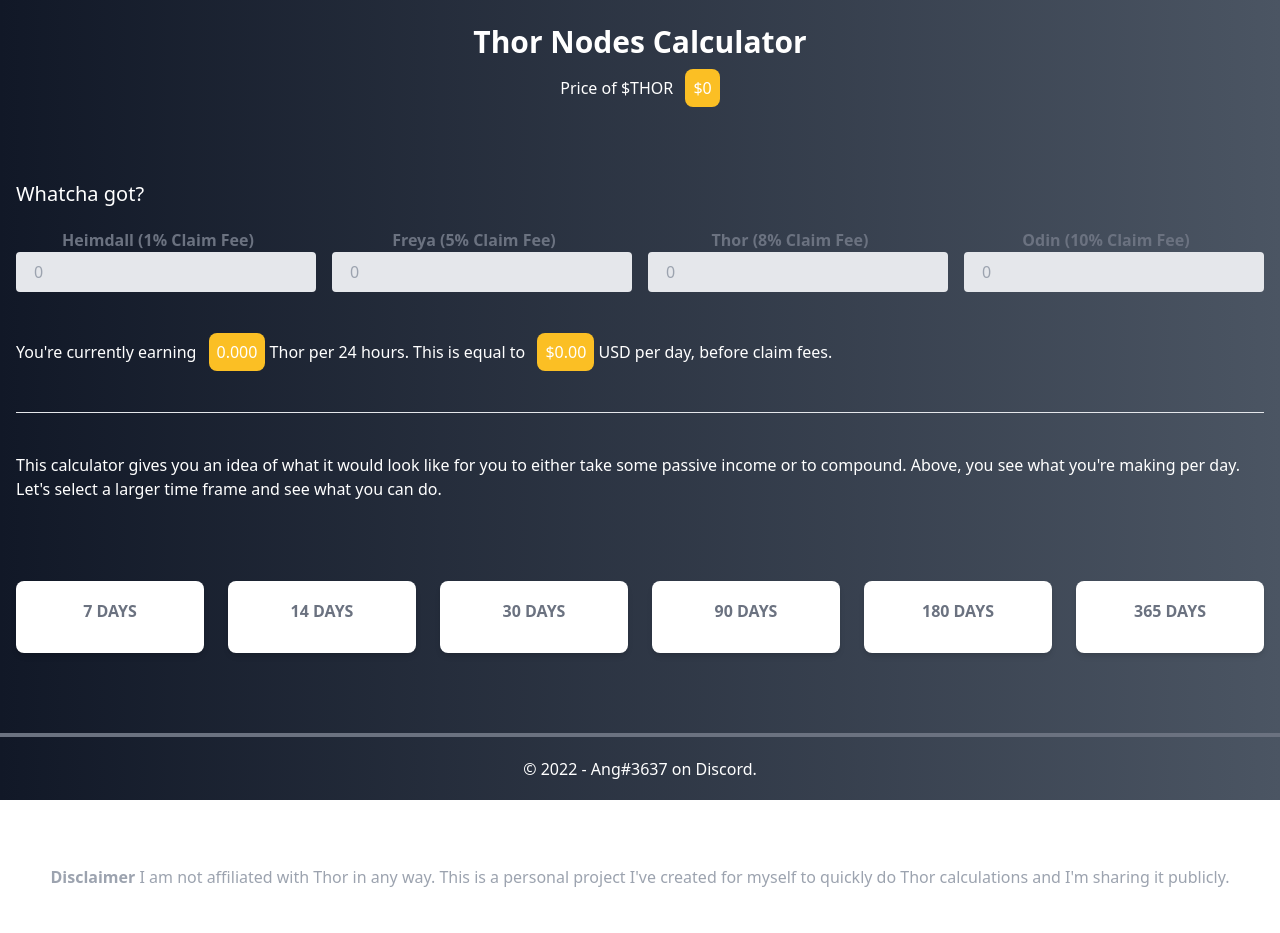
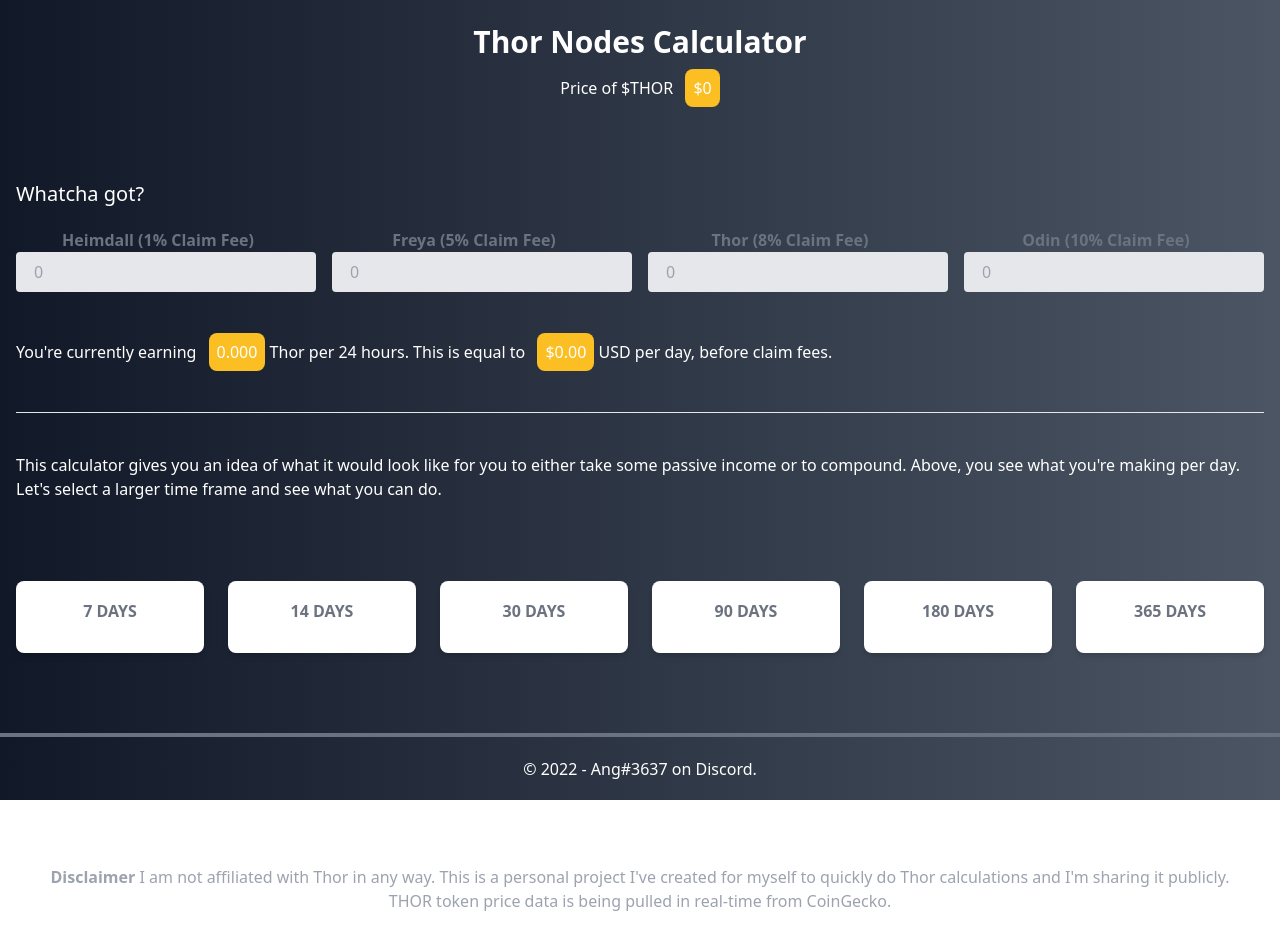
Before and after one commit to angelo-marasa/thor-calculator, a React (Create React App) app: page / in a window 1280 px wide. Before the commit the page ends 909 px from the top, so only its background shows below. Built offline with nearby package versions, Linux system fonts and the light colour scheme; no server answers.

Commit message:
Added coin disclaimer

```diff
--- a/src/components/Footer.js
+++ b/src/components/Footer.js
@@ -27,6 +27,7 @@
                 </CopyToClipboard>
             </p>
             <p className="text-gray-400 text-center"><span className="font-bold">Disclaimer</span> I am not affiliated with Thor in any way. This is a personal project I've created for myself to quickly do Thor calculations and I'm sharing it publicly.</p>
+            <p className="text-gray-400 text-center">THOR token price data is being pulled in real-time from CoinGecko.</p>
         </div>
     )
 }
```
